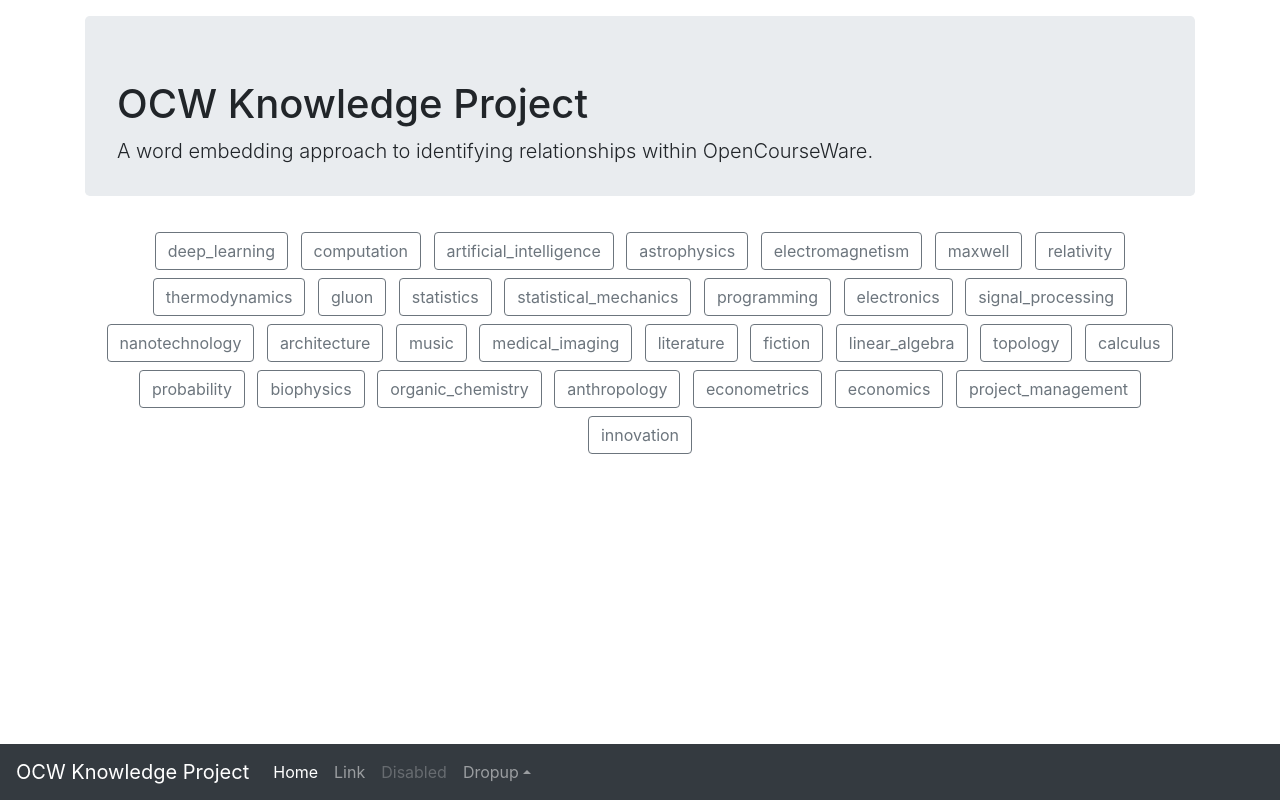
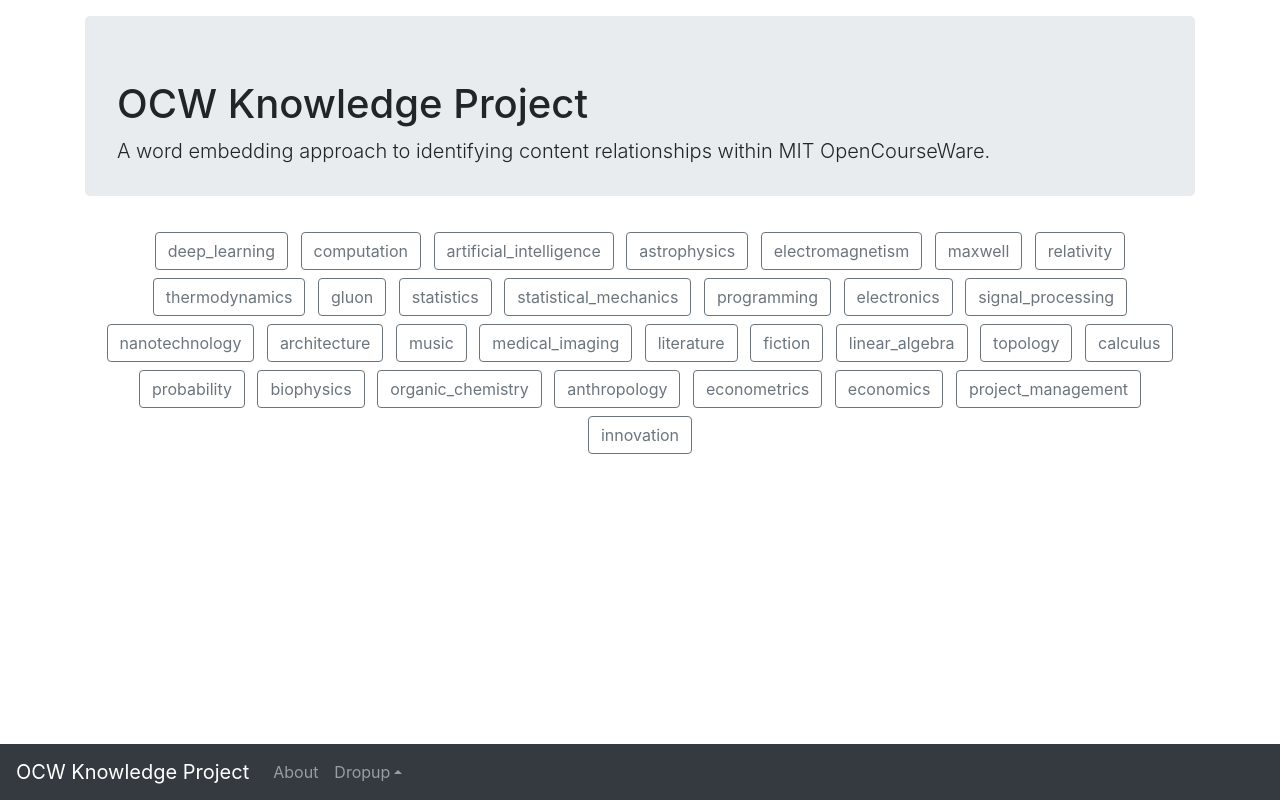
Before and after one commit to dseaton/ocw-knowledge-interface, a Flask app: page / in a window 1280 px wide. Run offline with Flask 2, Linux system fonts and the light colour scheme; some libraries are stand-ins or nearby versions.

Commit message:
more style updates and new information about project

```diff
--- a/app.py
+++ b/app.py
@@ -38,13 +38,6 @@ def _get_similar_video_clips(input_term, topn=5):
 def _get_similar_words(input_term, topn=12):
     return [w for w, score in model.wv.most_similar(input_term, topn=topn)]
 
-@app.route("/")
-def home():
-    return render_template(
-        "index.html",
-        examples = find_by_examples,
-    )
-
 @app.route("/words/<input_term>")
 def words(input_term="deep_learning"):
     return render_template(
@@ -55,6 +48,19 @@ def words(input_term="deep_learning"):
         similar_video_clips = _get_similar_video_clips(input_term)
     )
 
+@app.route("/")
+def home():
+    return render_template(
+        "index.html",
+        examples = find_by_examples,
+    )
+
+@app.route("/about")
+def about():
+    return render_template(
+        "about.html",
+    )
+
 
 if __name__ == '__main__':
     app.run(debug=True)
--- a/templates/base.html
+++ b/templates/base.html
@@ -20,34 +20,34 @@
     <div class="container">
         <div class="jumbotron mt-3" style="height: 180px">
         <h1>OCW Knowledge Project</h1>
-        <p class="lead">A word embedding approach to identifying relationships within OpenCourseWare.</p>
+        <p class="lead">A word embedding approach to identifying content relationships within MIT OpenCourseWare.</p>
         </div>
     </div>
     {% block content %}
     {% endblock %}
 
     <nav class="navbar fixed-bottom navbar-expand-sm navbar-dark bg-dark">
-        <a class="navbar-brand" href="#">OCW Knowledge Project</a>
+        <a class="navbar-brand" href="/">OCW Knowledge Project</a>
         <button class="navbar-toggler" type="button" data-toggle="collapse" data-target="#navbarCollapse" aria-controls="navbarCollapse" aria-expanded="false" aria-label="Toggle navigation">
         <span class="navbar-toggler-icon"></span>
         </button>
         <div class="collapse navbar-collapse" id="navbarCollapse">
         <ul class="navbar-nav mr-auto">
-            <li class="nav-item active">
+            <!-- <li class="nav-item active">
             <a class="nav-link" href="#">Home <span class="sr-only">(current)</span></a>
+            </li> -->
+            <li class="nav-item">
+            <a class="nav-link" href="/about">About</a>
             </li>
-            <li class="nav-item">
-            <a class="nav-link" href="#">Link</a>
-            </li>
-            <li class="nav-item">
+            <!-- <li class="nav-item">
             <a class="nav-link disabled" href="#">Disabled</a>
-            </li>
+            </li> -->
             <li class="nav-item dropup">
             <a class="nav-link dropdown-toggle" href="https://getbootstrap.com/" id="dropdown10" data-toggle="dropdown" aria-haspopup="true" aria-expanded="false">Dropup</a>
             <div class="dropdown-menu" aria-labelledby="dropdown10">
-                <a class="dropdown-item" href="#">Action</a>
-                <a class="dropdown-item" href="#">Another action</a>
-                <a class="dropdown-item" href="#">Something else here</a>
+                <a class="dropdown-item" href="https://ocw.mit.edu/">MIT OCW</a>
+                <a class="dropdown-item" href="https://www.youtube.com/user/MIT">OCW YouTube</a>
+                <a class="dropdown-item" href="https://github.com/dseaton/ocw-knowledge-interface">Github</a>
             </div>
             </li>
         </ul>
--- a/templates/words.html
+++ b/templates/words.html
@@ -44,7 +44,7 @@
                     <div class="card mt-2">
                         <div class="row no-gutters">
                             <div class="col-sm-5">
-                                <iframe width="200" height="130" src="https://www.youtube.com/embed/{{ similar_video_clip[0] }}?start={{ similar_video_clip[2] }}" allowfullscreen></iframe>
+                                <iframe width="200" height="130" src="https://www.youtube.com/embed/{{ similar_video_clip[0] }}?start={{ similar_video_clip[3] }}" allowfullscreen></iframe>
                             </div>
                             <div class="col-sm-7">
                                 <div class="card-body">
```
Also changed, not shown: templates/about.html (added, +23 -0 lines).
